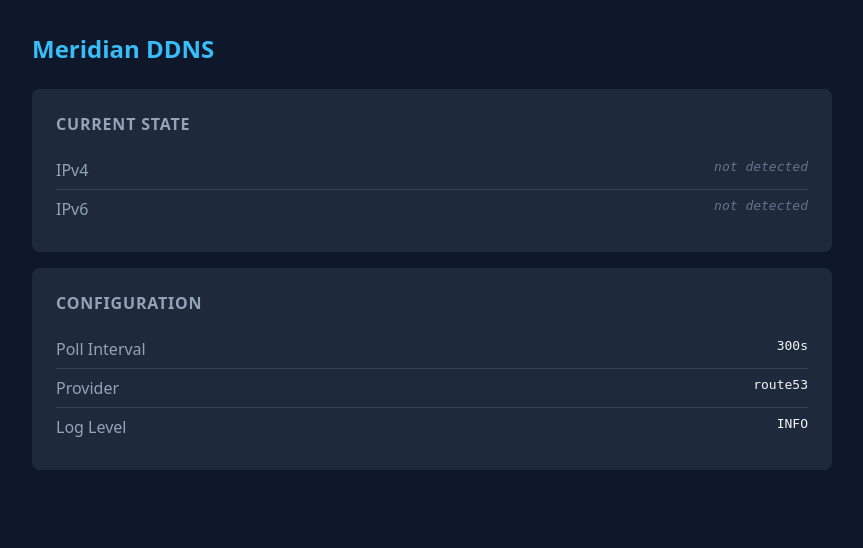
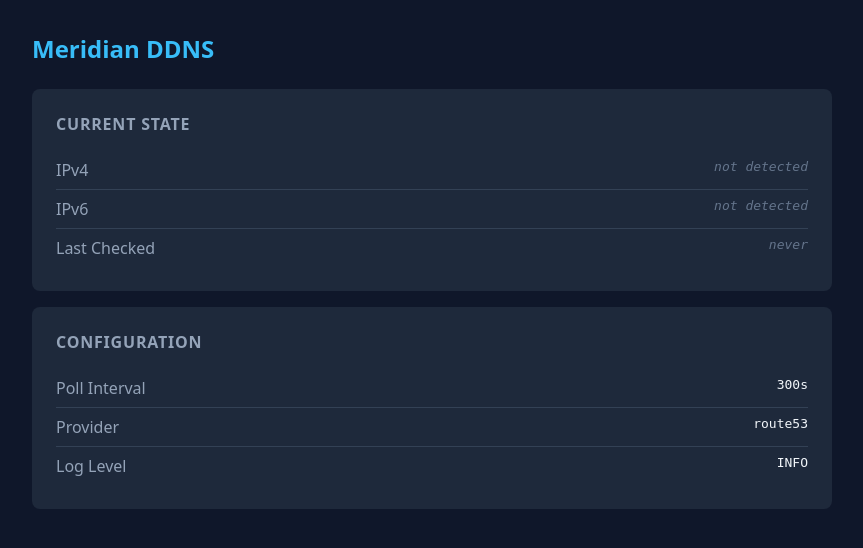
Before and after one commit to ProfessorZ/meridian, a FastAPI app: page / in a window 1280 px wide. Shown: the top 548 px of the page, without its empty margins (208-1071 px from the left). Run offline with FastAPI, Linux system fonts and the light colour scheme.

Commit message:
feat: add CLI power tools, notifications, and observability
- --dry-run/--validate, --once, --config, --version
- Optional webhook notifications for changes and errors
- Enhanced IPState with last_checked and last_error
- Configurable IP detection sources + timeout
- Web panel now shows last checked time and errors
- Quiet config loading in panel

```diff
--- a/meridian/panel/main.py
+++ b/meridian/panel/main.py
@@ -12,15 +12,16 @@ from fastapi.templating import Jinja2Templates
 
 from meridian.updater.config import load_config
 from meridian.updater.models import IPState
+from meridian.version import __version__
 
-app = FastAPI(title="Meridian DDNS Panel", version="1.0.0")
+app = FastAPI(title="Meridian DDNS Panel", version=__version__)
 templates = Jinja2Templates(directory=Path(__file__).parent / "templates")
 
 
 @app.get("/", response_class=HTMLResponse)
 async def index(request: Request):
     """Render the status/config dashboard."""
-    config = load_config()
+    config = load_config(quiet=True)
     state = IPState()
     if config.state_file.exists():
         try:
--- a/meridian/panel/templates/index.html
+++ b/meridian/panel/templates/index.html
@@ -35,6 +35,16 @@
                 <span class="label">IPv6</span>
                 <span class="value {% if not state.ipv6 %}none{% endif %}">{{ state.ipv6 or "not detected" }}</span>
             </div>
+            <div class="field">
+                <span class="label">Last Checked</span>
+                <span class="value {% if not state.last_checked %}none{% endif %}">{{ state.last_checked or "never" }}</span>
+            </div>
+            {% if state.last_error %}
+            <div class="field">
+                <span class="label">Last Error</span>
+                <span class="value" style="color:#f87171">{{ state.last_error }}</span>
+            </div>
+            {% endif %}
         </div>
 
         <div class="card">
```
